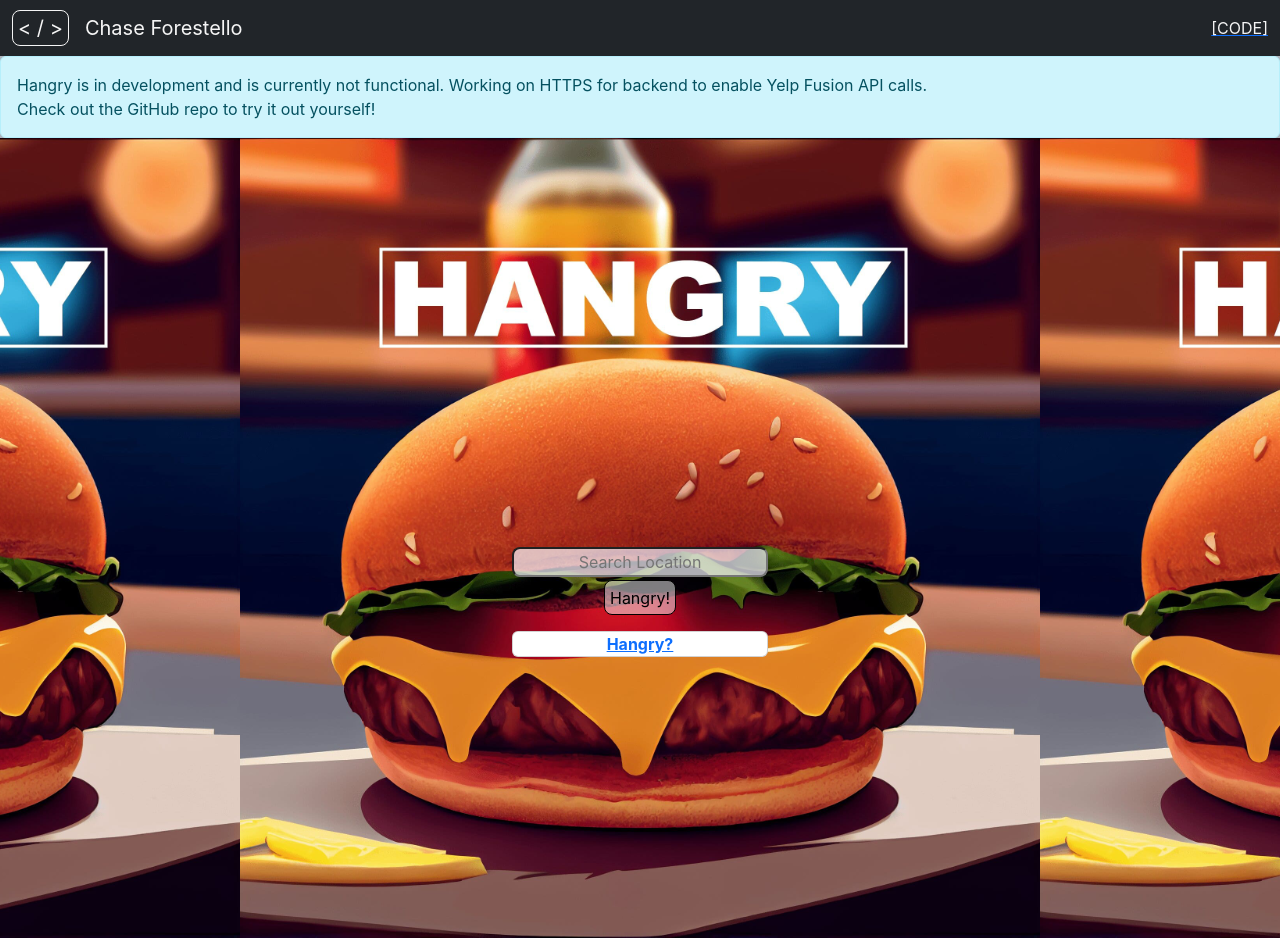
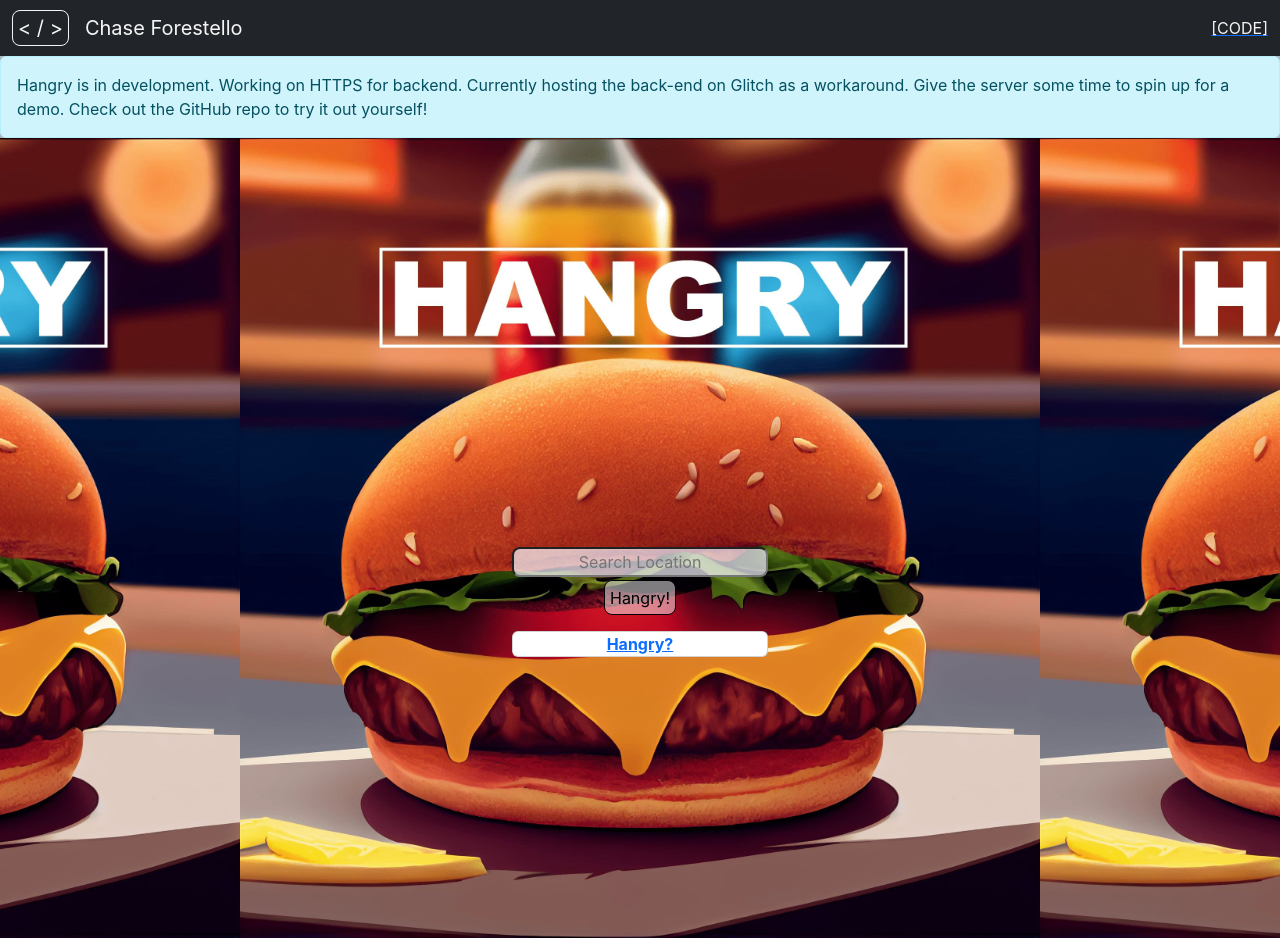
Before and after one commit to HangryDevelopment/HangryFrontend, a React (Create React App) app: page / in a window 1280 px wide. Built offline with nearby package versions, Linux system fonts and the light colour scheme; no server answers.

Commit message:
updated alert

```diff
--- a/src/App.js
+++ b/src/App.js
@@ -22,8 +22,10 @@ function App() {
         </div>
       </nav>
       <div className="alert alert-info" role="alert">
-        Hangry is in development and is currently not functional. Working on
-        HTTPS for backend to enable Yelp Fusion API calls.<br/>Check out the GitHub repo to try it out yourself!
+        Hangry is in development. Working on HTTPS for backend. Currently
+        hosting the back-end on Glitch as a workaround. Give the server some
+        time to spin up for a demo. Check out the GitHub repo to try it out
+        yourself!
       </div>
       <div className="outerCard">
         <div className="card innerCard">
```
